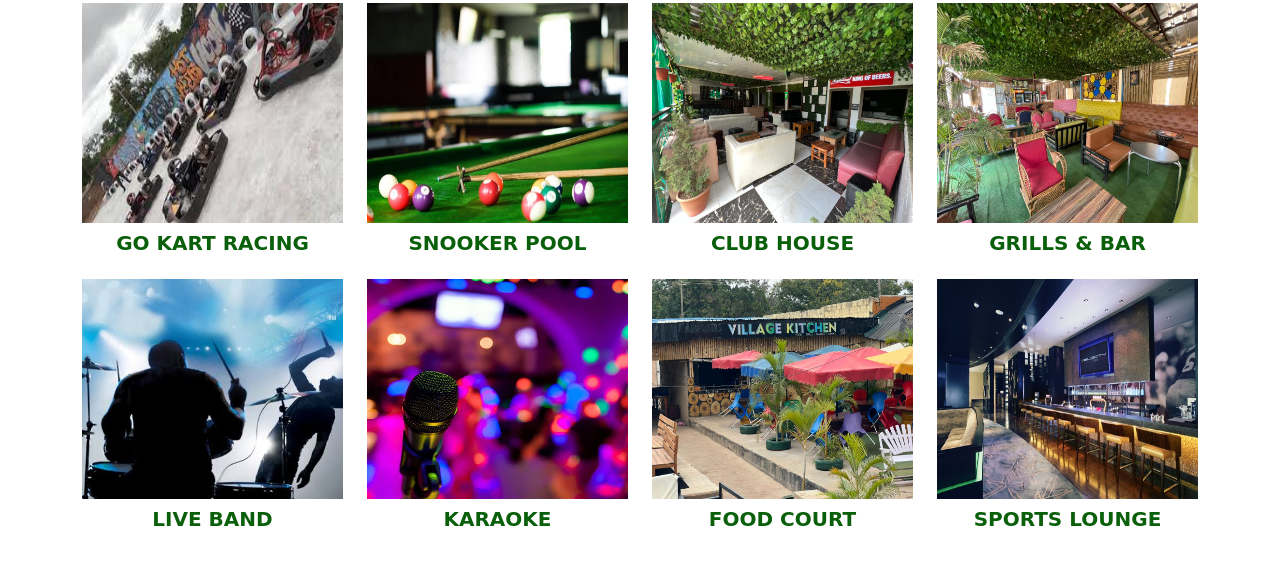
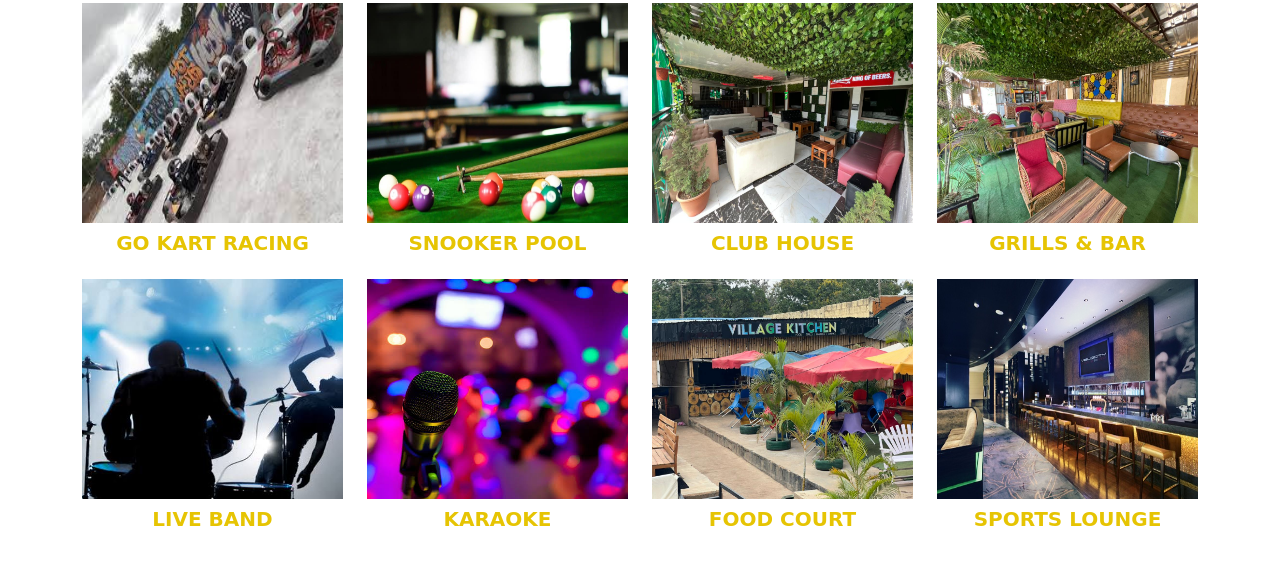
Before and after one commit to David-Orizu31/iexplore, a plain HTML site: page about.html in a window 1280 px wide. Shown: the part 1068-1649 px from the top of the page. Drawn offline with nearby package versions, Linux system fonts and the light colour scheme.

Commit message:
iexplore services new changes

```diff
--- a/about.html
+++ b/about.html
@@ -129,7 +129,7 @@
                       <a href="contact.html" class="btn btn-service-quote px-4 py-2">Get Quote</a>
                    </div>
                </div>
-               <h5 class="text-center text-uppercase text-green text-bold text-service mt-2"><b>Go Kart Racing</b></h5>
+               <h5 class="text-center text-uppercase text-yellow text-bold text-service mt-2"><b>Go Kart Racing</b></h5>
                </div>
 
                <div class="col-lg-3 col-md-6 col-sm-6 col-xs-12 mt-3" data-aos="fade-in" data-aos-duration="1500">
@@ -140,7 +140,7 @@
                       <a href="contact.html" class="btn btn-service-quote px-4 py-2">Get Quote</a>
                    </div>
                </div>
-               <h5 class="text-center text-uppercase text-green text-bold text-service mt-2"><b>Snooker Pool</b></h5>
+               <h5 class="text-center text-uppercase text-yellow text-bold text-service mt-2"><b>Snooker Pool</b></h5>
                </div>
 
                <div class="col-lg-3 col-md-6 col-sm-6 col-xs-12 mt-3" data-aos="fade-in" data-aos-duration="1500">
@@ -151,7 +151,7 @@
                       <a href="contact.html" class="btn btn-service-quote px-4 py-2">Get Quote</a>
                    </div>
                </div>
-               <h5 class="text-center text-uppercase text-green text-bold text-service mt-2"><b>Club House</b></h5>
+               <h5 class="text-center text-uppercase text-yellow text-bold text-service mt-2"><b>Club House</b></h5>
                </div>
 
                <div class="col-lg-3 col-md-6 col-sm-6 col-xs-12 mt-3" data-aos="fade-in" data-aos-duration="1500">
@@ -162,7 +162,7 @@
                       <a href="contact.html" class="btn btn-service-quote px-4 py-2">Get Quote</a>
                    </div>
                </div>
-               <h5 class="text-center text-uppercase text-green text-bold text-service mt-2"><b>Grills & Bar</b></h5>
+               <h5 class="text-center text-uppercase text-yellow text-bold text-service mt-2"><b>Grills & Bar</b></h5>
                </div>
 
                <div class="col-lg-3 col-md-6 col-sm-6 col-xs-12 mt-3" data-aos="fade-in" data-aos-duration="1500">
@@ -173,7 +173,7 @@
                       <a href="contact.html" class="btn btn-service-quote px-4 py-2">Get Quote</a>
                    </div>
                </div>
-               <h5 class="text-center text-uppercase text-green text-bold text-service mt-2"><b>Live band</b></h5>
+               <h5 class="text-center text-uppercase text-yellow text-bold text-service mt-2"><b>Live band</b></h5>
                </div>
 
                <div class="col-lg-3 col-md-6 col-sm-6 col-xs-12 mt-3" data-aos="fade-in" data-aos-duration="1500">
@@ -184,7 +184,7 @@
                       <a href="contact.html" class="btn btn-service-quote px-4 py-2">Get Quote</a>
                    </div>
                </div>
-               <h5 class="text-center text-uppercase text-green text-bold text-service mt-2"><b>Karaoke</b></h5>
+               <h5 class="text-center text-uppercase text-yellow text-bold text-service mt-2"><b>Karaoke</b></h5>
                </div>
 
                <div class="col-lg-3 col-md-6 col-sm-6 col-xs-12 mt-3" data-aos="fade-in" data-aos-duration="1500">
@@ -195,7 +195,7 @@
                       <a href="contact.html" class="btn btn-service-quote px-4 py-2">Get Quote</a>
                    </div>
                </div>
-               <h5 class="text-center text-uppercase text-green text-bold text-service mt-2"><b>Food Court</b></h5>
+               <h5 class="text-center text-uppercase text-yellow text-bold text-service mt-2"><b>Food Court</b></h5>
                </div>
 
                <div class="col-lg-3 col-md-6 col-sm-6 col-xs-12 mt-3" data-aos="fade-in" data-aos-duration="1500">
@@ -206,7 +206,7 @@
                       <a href="contact.html" class="btn btn-service-quote px-4 py-2">Get Quote</a>
                    </div>
                </div>
-               <h5 class="text-center text-uppercase text-green text-bold text-service mt-2"><b>Sports Lounge</b></h5>
+               <h5 class="text-center text-uppercase text-yellow text-bold text-service mt-2"><b>Sports Lounge</b></h5>
                </div>
             </div>
 
```
Also changed, not shown: services.html (+8 -8 lines).
